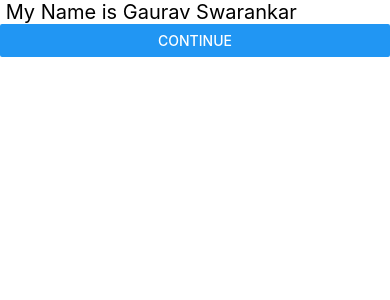
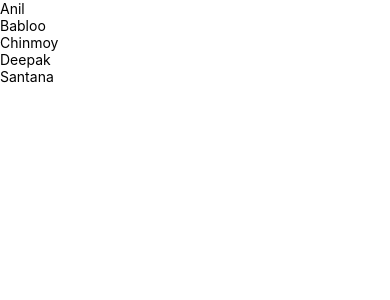
Before and after one commit to Anonymousgaurav/react_basics, a React Native app: screen / in a window 390 px wide. Shown: the top 300 px of the page. Built offline with nearby package versions, Linux system fonts and the light colour scheme.

Commit message:
simple flat list

```diff
--- a/App.tsx
+++ b/App.tsx
@@ -1,17 +1,48 @@
 import React from 'react';
 import {
-  Button,
-  SafeAreaView,
-  Text
+FlatList,
+Text,
+View
+
 } from 'react-native';
+
+
+const users = [
+  {
+    id : 1,
+    name : "Anil"
+  },
+
+  {
+    id : 2,
+    name : "Babloo"
+  },
+
+  {
+    id : 3,
+    name : "Chinmoy"
+  },
+
+  {
+    id : 4,
+    name : "Deepak"
+  },
+
+  {
+    id : 5,
+    name : "Santana"
+  },
+]
 
 
 function App() {
   return(
-<SafeAreaView>
-  <Text style={{fontSize : 20}}> My Name is Gaurav Swarankar</Text>
-  <Button title='Continue'></Button>
-</SafeAreaView>
+<View>
+  <FlatList
+  data={users}
+  renderItem={({item}) => <Text>{item.name} </Text>}
+  />
+</View>
 
   );
 }
```
